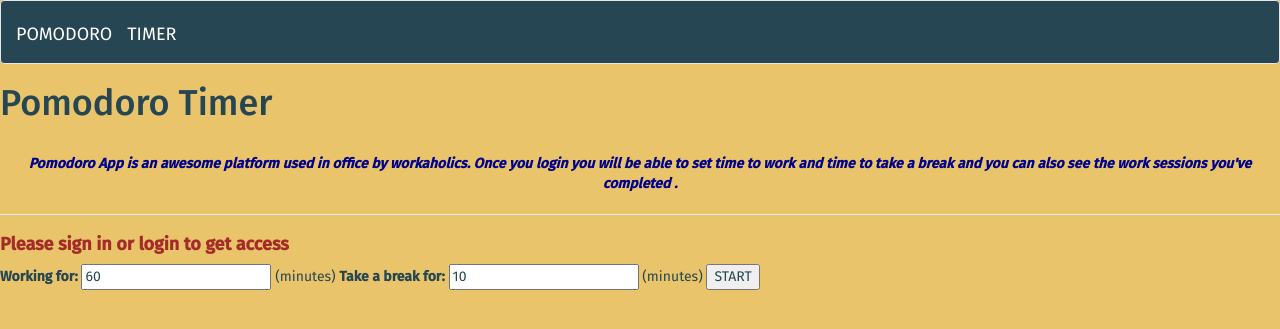
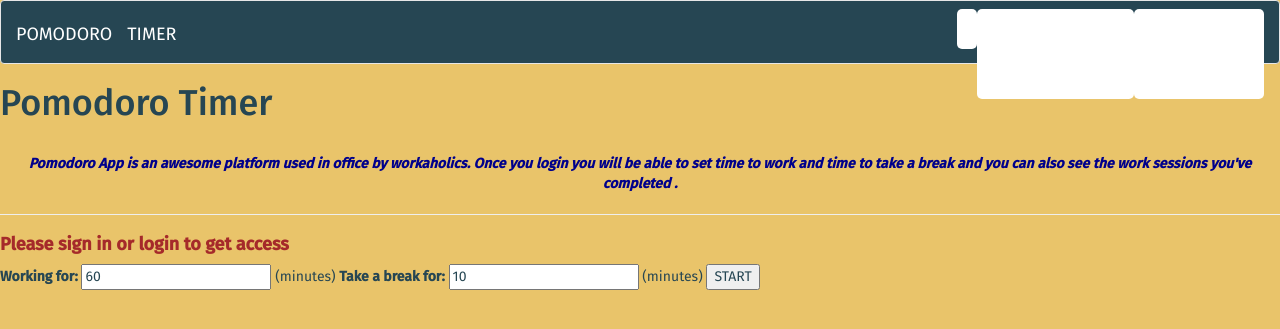
Before and after one commit to ngetichnicholas/Pomodoro-Timer, a Flask app: page / in a window 1280 px wide. Shown: the top 329 px of the page. Run offline with Flask 2, Linux system fonts and the light colour scheme; a user stored in the database is signed in; some libraries are stand-ins or nearby versions.

Commit message:
Update navbar to include logins and user profile

```diff
--- a/app/templates/navbar.html
+++ b/app/templates/navbar.html
@@ -16,6 +16,34 @@
       <ul class="nav navbar-nav">
         <a class="navbar-brand" href="{{url_for('main.timer')}}">TIMER</a>
       </ul>
+            <ul class="nav navbar-nav navbar-right">
+        <li class="">
+          {% if current_user.is_authenticated %}
+          <li class="nav-item">
+            <a id="create-acc" class="nav-link" href="{{url_for('main.new_pitch')}}">Create New Pitch</a>
+          </li>
+        <li class="nav-item dropdown">
+          <a class="nav-link dropdown-toggle" style='margin-right:30px' data-toggle="dropdown" aria-haspopup="true"
+            aria-expanded="false">
+            <i class="fas fa-user"></i>&nbsp;<strong>{{current_user.username}}</strong> </a>
+          <div class="dropdown-menu dropdown-menu-right dropdown-info" aria-labelledby="navbarDropdownMenuLink-4">
+            <a class="dropdown-item" href="{{url_for('main.profile',name=current_user.username)}}"><i
+                class="far fa-user"></i>&nbsp; My account</a><br>
+            <a class="dropdown-item" href="{{url_for('auth.logout')}}"><i class="fas fa-sign-out-alt"></i>&nbsp; Log
+              out</a>
+          </div>
+        </li>
+        {% else %}
+        <li class="nav-item">
+          <a class="nav-link" href="{{url_for('auth.login')}}" style='margin-right:30px'><i
+              class="fas fa-sign-in-alt"></i>&nbsp; <strong>Log In</strong></a>
+        </li>
+        <li class="nav-item">
+          <a style='margin-right:30px' class="nav-link" href="{{url_for('auth.signup')}}"><i
+              class="fas fa-user-plus"></i></i>&nbsp; <strong>Sign Up</strong></a>
+        </li>
+        {%endif%}
+      </ul>
     </div>
   </div>
 </nav>
```
